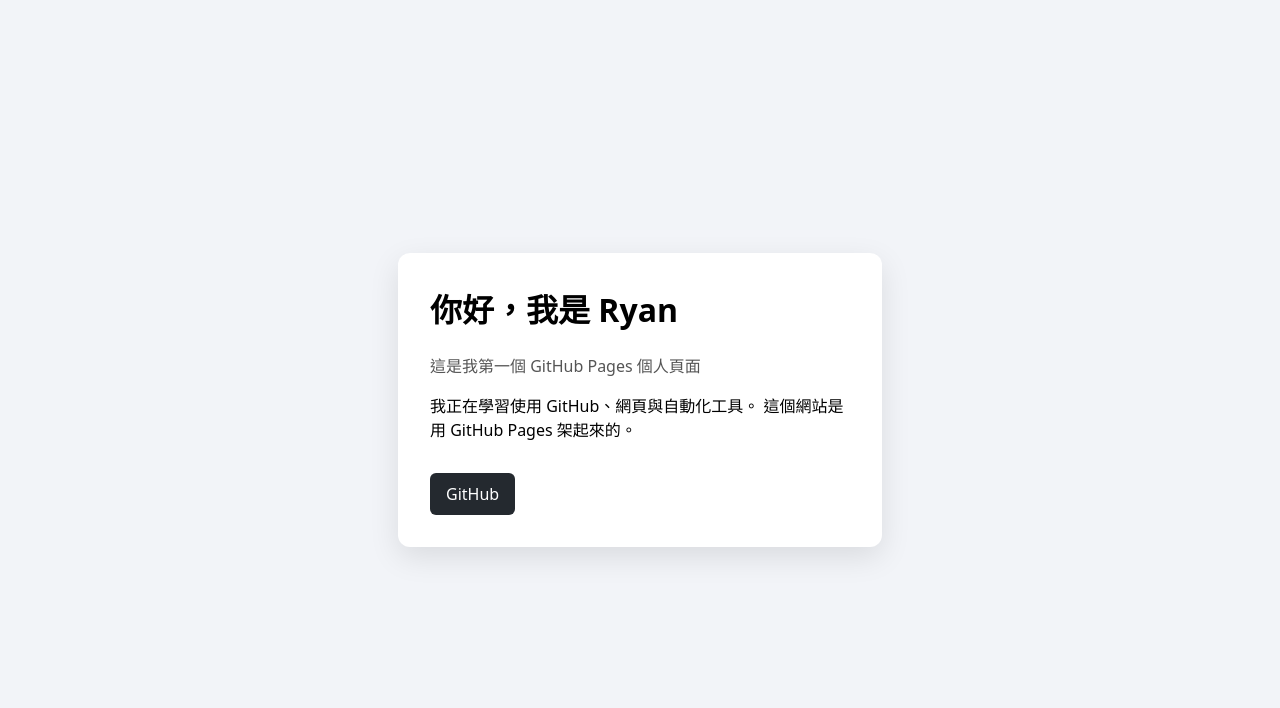
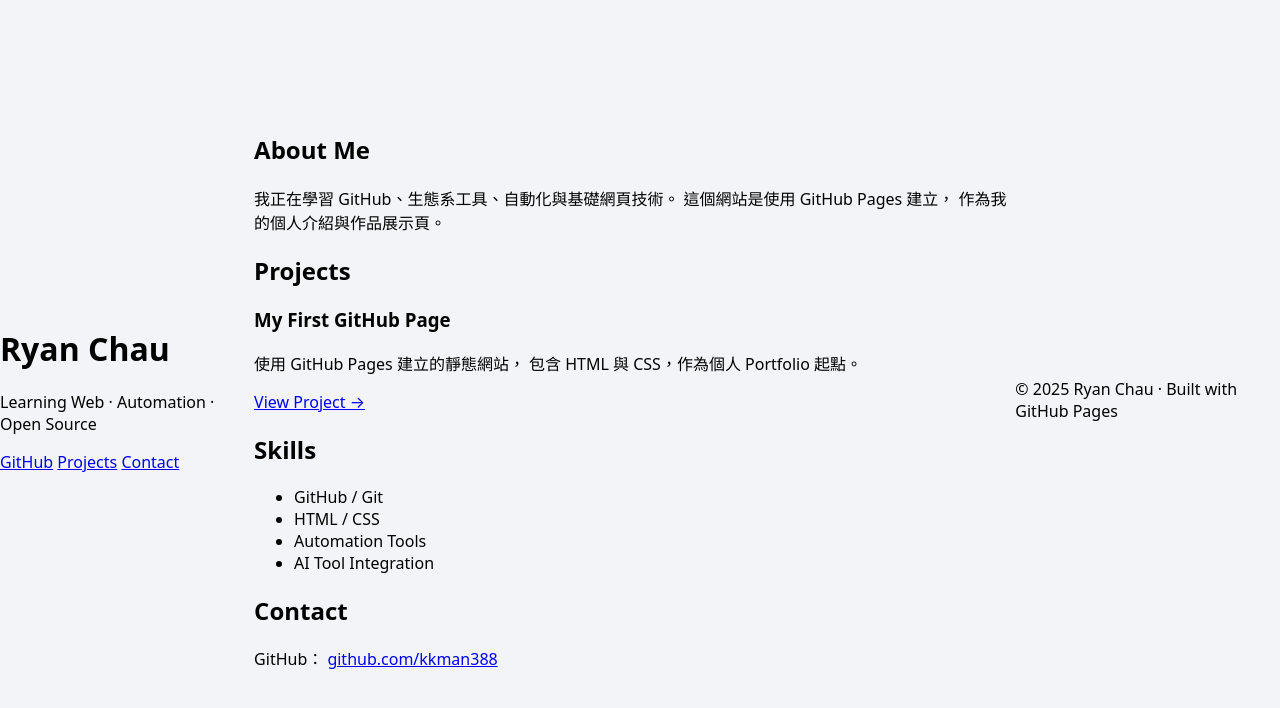
Before and after one commit to kkman388/TEST, a plain HTML site: page index.html in a window 1280 px wide. Drawn offline with Linux system fonts and the light colour scheme.

Commit message:
Revamp index.html with new layout and content
Updated the title and added a hero section with a tagline and links. Enhanced the content structure with sections for About Me, Projects, Skills, and Contact.

```diff
--- a/index.html
+++ b/index.html
@@ -2,24 +2,78 @@
 <html lang="zh-HK">
 <head>
   <meta charset="UTF-8">
-  <title>Ryan's Page</title>
+  <title>Ryan Chau | Portfolio</title>
+  <meta name="viewport" content="width=device-width, initial-scale=1">
   <link rel="stylesheet" href="style.css">
 </head>
 <body>
-  <div class="card">
-    <h1>你好，我是 Ryan</h1>
-    <p class="subtitle">
-      這是我第一個 GitHub Pages 個人頁面
-    </p>
 
-    <p>
-      我正在學習使用 GitHub、網頁與自動化工具。
-      這個網站是用 GitHub Pages 架起來的。
-    </p>
+  <header class="hero">
+    <div class="hero-content">
+      <h1>Ryan Chau</h1>
+      <p class="tagline">
+        Learning Web · Automation · Open Source
+      </p>
+      <div class="hero-links">
+        <a href="https://github.com/kkman388" target="_blank">GitHub</a>
+        <a href="#projects">Projects</a>
+        <a href="#contact">Contact</a>
+      </div>
+    </div>
+  </header>
 
-    <div class="links">
-      <a href="https://github.com/kkman388" target="_blank">GitHub</a>
-    </div>
-  </div>
+  <main class="container">
+
+    <section class="section">
+      <h2>About Me</h2>
+      <p>
+        我正在學習 GitHub、生態系工具、自動化與基礎網頁技術。
+        這個網站是使用 GitHub Pages 建立，
+        作為我的個人介紹與作品展示頁。
+      </p>
+    </section>
+
+    <section class="section" id="projects">
+      <h2>Projects</h2>
+
+      <div class="project-card">
+        <h3>My First GitHub Page</h3>
+        <p>
+          使用 GitHub Pages 建立的靜態網站，
+          包含 HTML 與 CSS，作為個人 Portfolio 起點。
+        </p>
+        <a href="https://kkman388.github.io/TEST/" target="_blank">
+          View Project →
+        </a>
+      </div>
+
+    </section>
+
+    <section class="section">
+      <h2>Skills</h2>
+      <ul class="skills">
+        <li>GitHub / Git</li>
+        <li>HTML / CSS</li>
+        <li>Automation Tools</li>
+        <li>AI Tool Integration</li>
+      </ul>
+    </section>
+
+    <section class="section" id="contact">
+      <h2>Contact</h2>
+      <p>
+        GitHub：
+        <a href="https://github.com/kkman388" target="_blank">
+          github.com/kkman388
+        </a>
+      </p>
+    </section>
+
+  </main>
+
+  <footer class="footer">
+    © 2025 Ryan Chau · Built with GitHub Pages
+  </footer>
+
 </body>
 </html>
```
